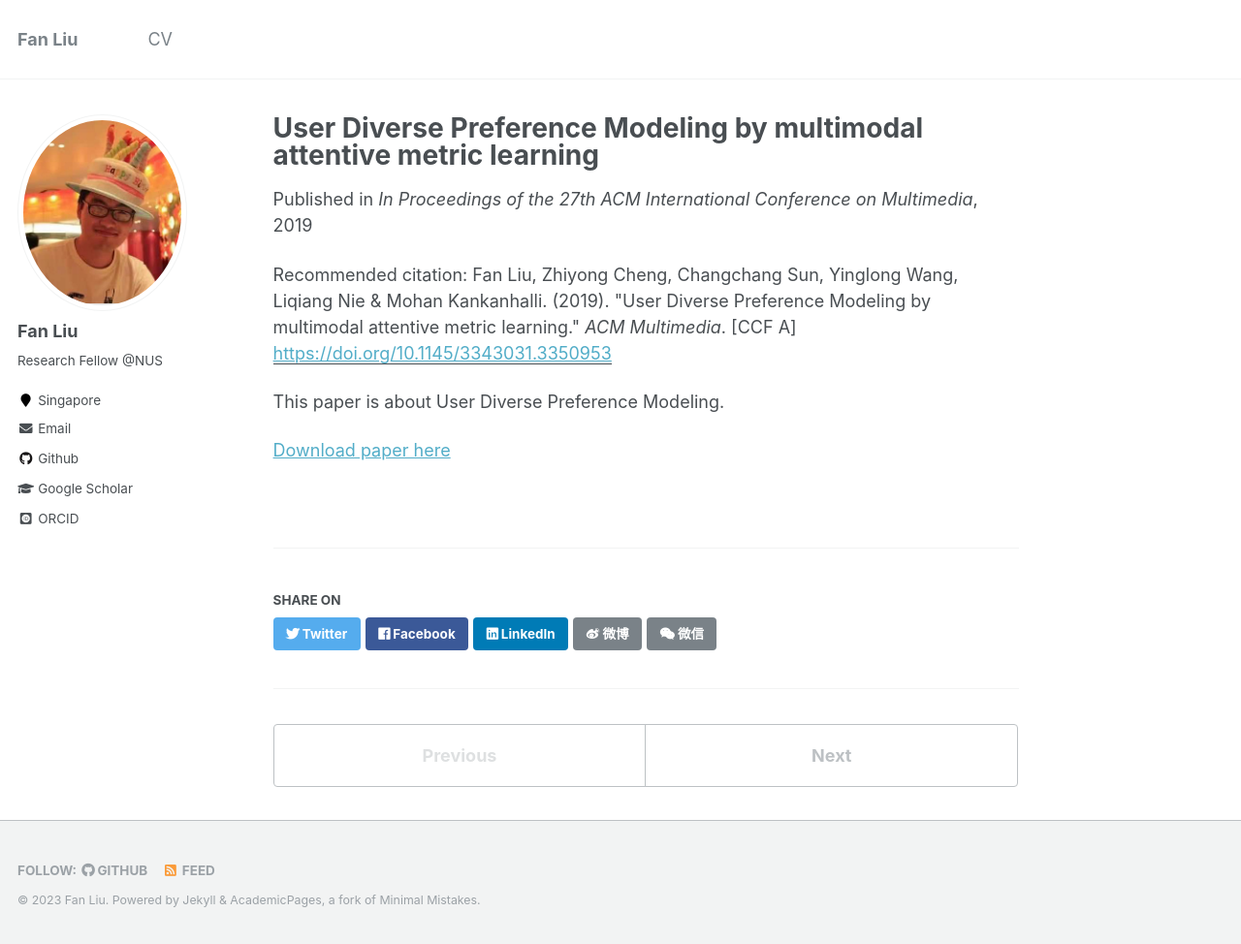
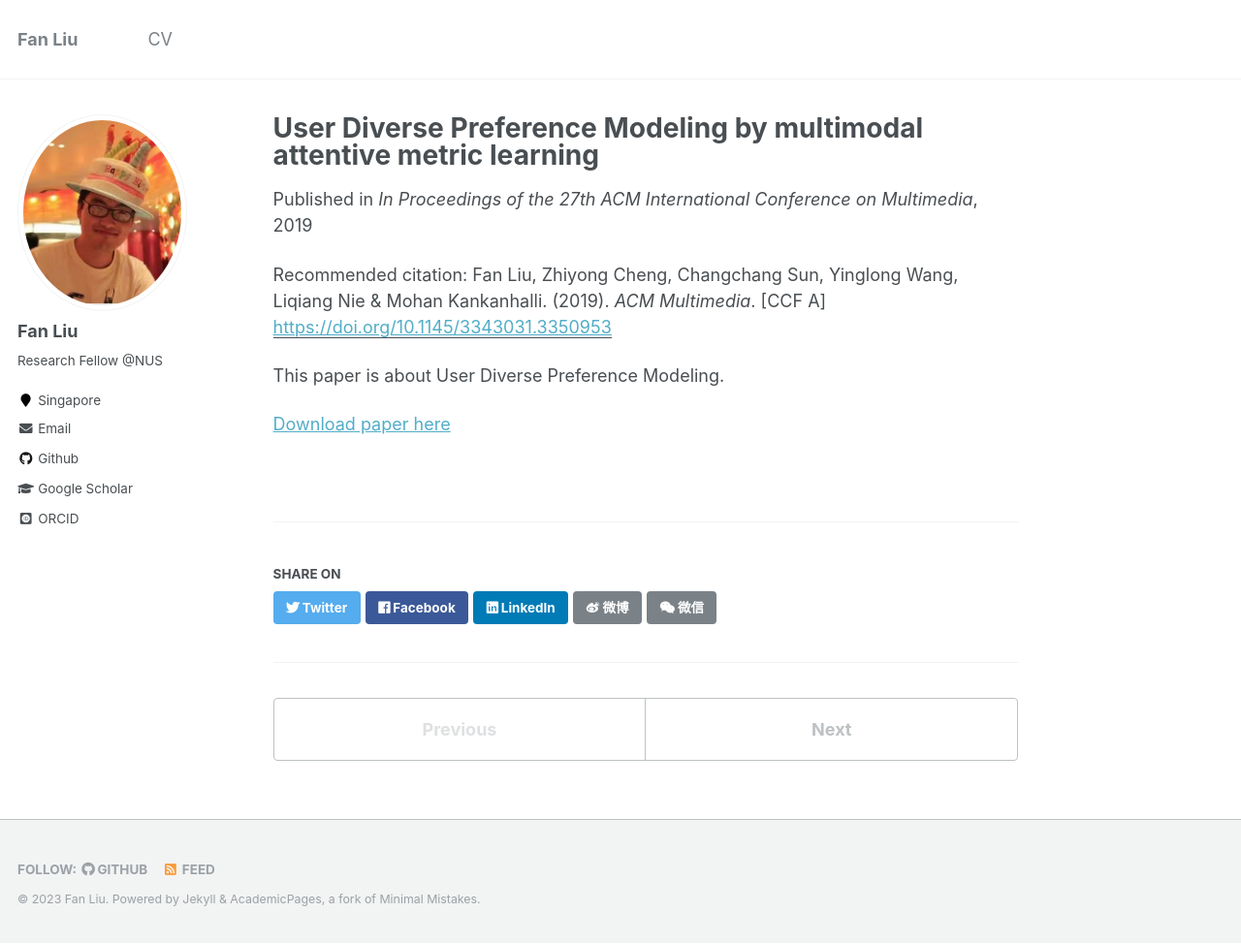
Before and after one commit to liufancs/liufancs.github.io, a Jekyll site: the page built from _publications/2019-10-21-paper-MM.md, in a window 1280 px wide and 974 px high. Shown: the whole window at 97% size. Built offline with Jekyll 4.4.1, drawn with Linux system fonts in a browser that asks for light colours; some web fonts are replaced.

Commit message:
Update 2019-10-21-paper-MM.md

```diff
--- a/_publications/2019-10-21-paper-MM.md
+++ b/_publications/2019-10-21-paper-MM.md
@@ -6,7 +6,7 @@ venue: 'In Proceedings of the 27th ACM International Conference on Multimedia'
 excerpt: 'This paper is about User Diverse Preference Modeling.'
 date: 2019-10-21
 paperurl: 'https://doi.org/10.1145/3343031.3350953'
-citation: 'Fan Liu, Zhiyong Cheng, Changchang Sun, Yinglong Wang, Liqiang Nie & Mohan Kankanhalli. (2019). "User Diverse Preference Modeling by multimodal attentive metric learning." <i>ACM Multimedia</i>. [CCF A]'
+citation: 'Fan Liu, Zhiyong Cheng, Changchang Sun, Yinglong Wang, Liqiang Nie & Mohan Kankanhalli. (2019). <i>ACM Multimedia</i>. [CCF A]'
 ---
 This paper is about User Diverse Preference Modeling.
 
```
